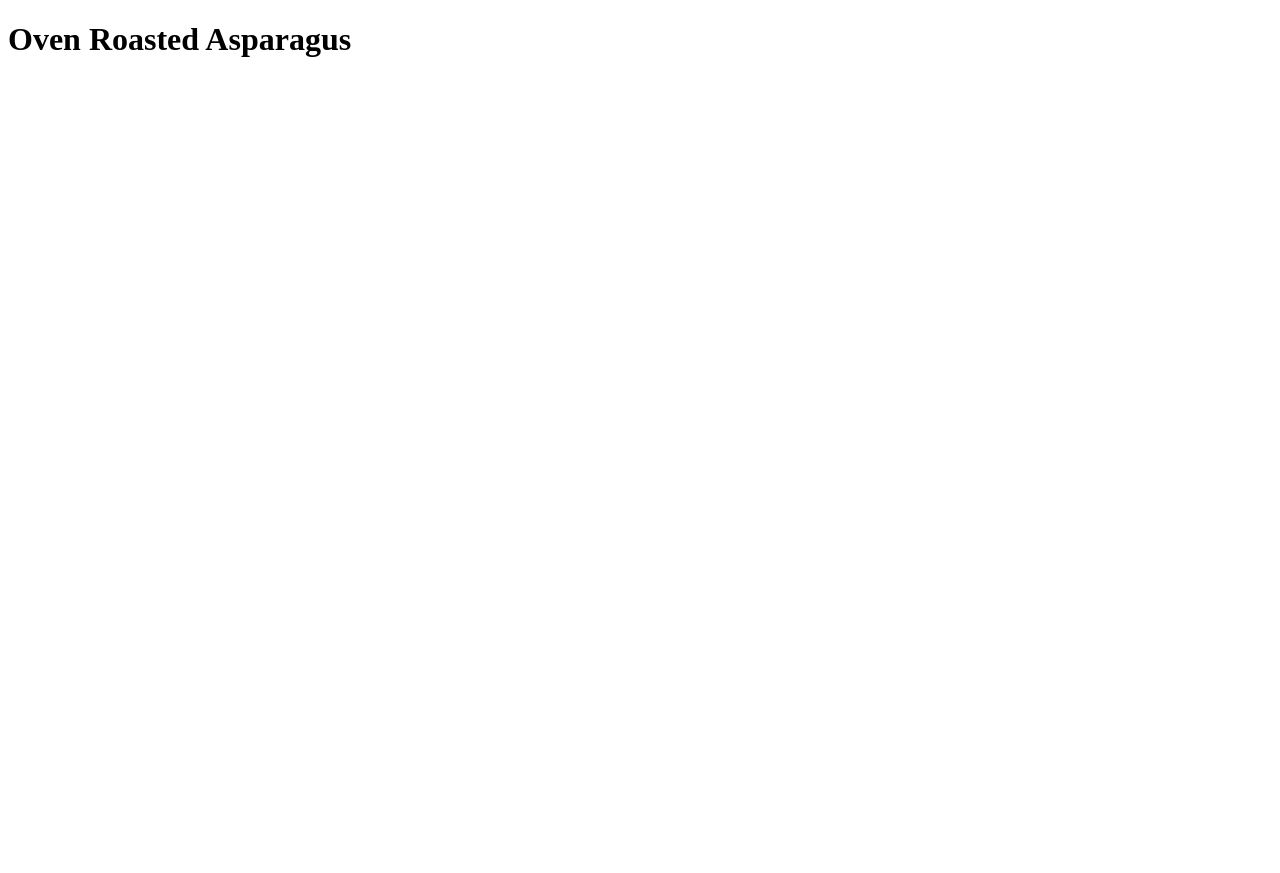
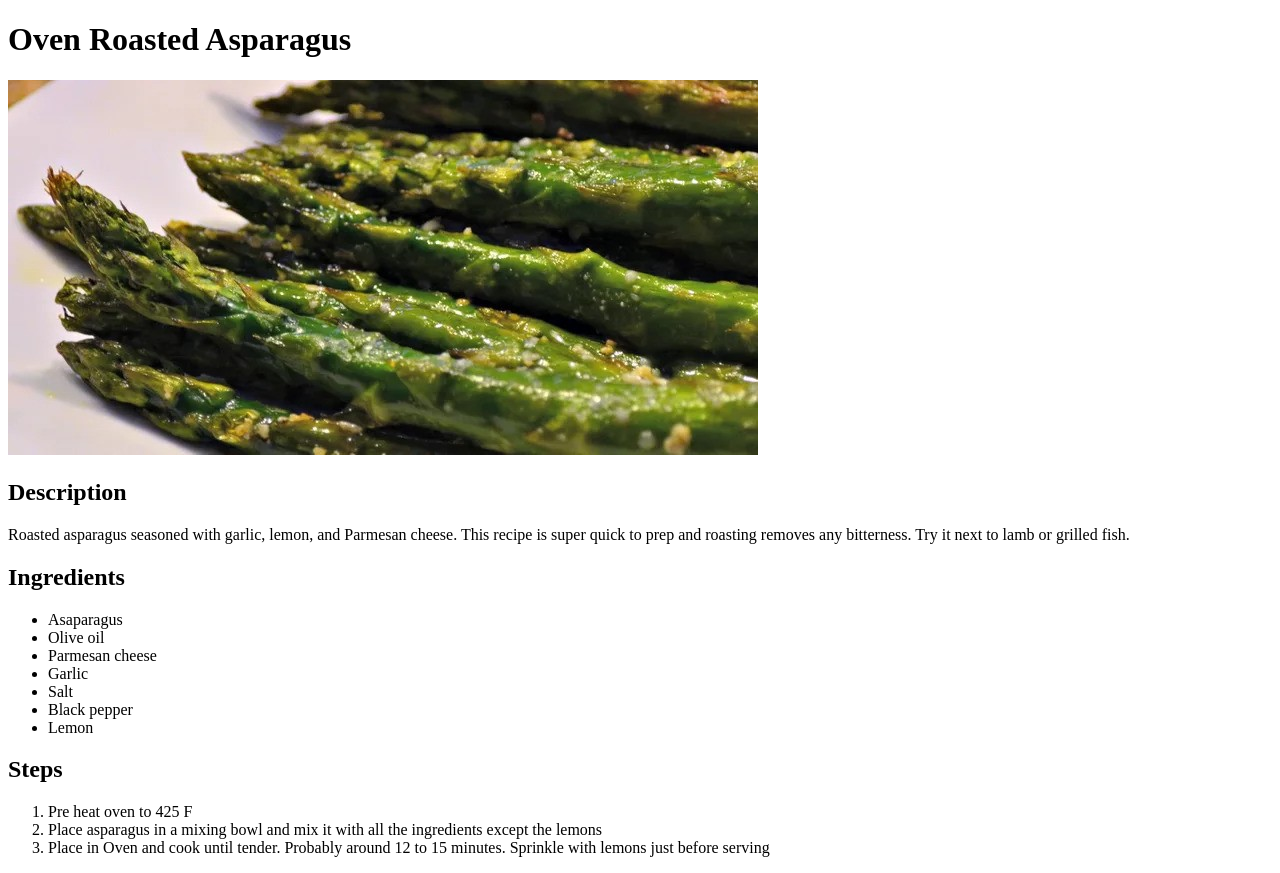
Before and after one commit to respecthub/odin-recipes, a plain HTML site: page recipes/oven-roasted-asparagus.html in a window 1280 px wide. Before the commit the page ends 800 px from the top, so only its background shows below. Drawn offline with Linux system fonts and the light colour scheme.

Commit message:
Add information to oven-roasted-asparagus
I added an image to recipes and linked it in the oven-roasted-asparagus
file. I also added a description, ingredients list, and steps.

```diff
--- a/recipes/oven-roasted-asparagus.html
+++ b/recipes/oven-roasted-asparagus.html
@@ -7,5 +7,30 @@
 
     <body>
         <h1>Oven Roasted Asparagus</h1>
+        <img src="oven-roasted-asparagus.jpeg" alt="oven roasted asparagus">
+
+        <h2>Description</h2>
+        <p>Roasted asparagus seasoned with garlic, lemon, and Parmesan cheese.
+            This recipe is super quick to prep and roasting removes any
+            bitterness. Try it next to lamb or grilled fish.
+        </p>
+
+        <h2>Ingredients</h2>
+        <ul>
+            <li>Asaparagus</li>
+            <li>Olive oil</li>
+            <li>Parmesan cheese</li>
+            <li>Garlic</li>
+            <li>Salt</li>
+            <li>Black pepper</li>
+            <li>Lemon</li>
+        </ul>
+
+        <h2>Steps</h2>
+        <ol>
+            <li>Pre heat oven to 425 F</li>
+            <li>Place asparagus in a mixing bowl and mix it with all the ingredients except the lemons</li>
+            <li>Place in Oven and cook until tender. Probably around 12 to 15 minutes. Sprinkle with lemons just before serving</li>
+        </ol>
     </body>
 </html>
```
Also changed, not shown: recipes/oven-roasted-asparagus.jpeg (added).
